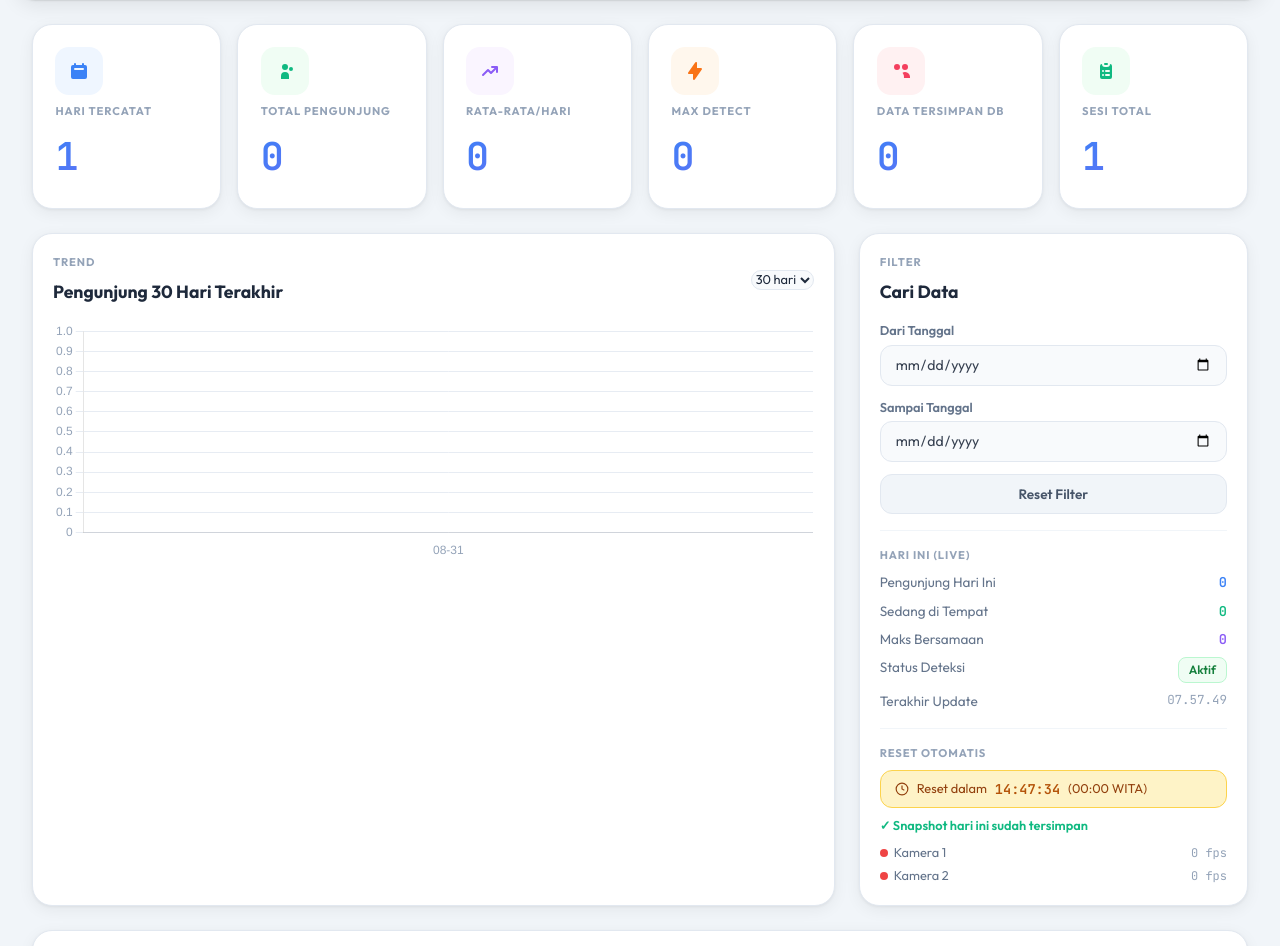
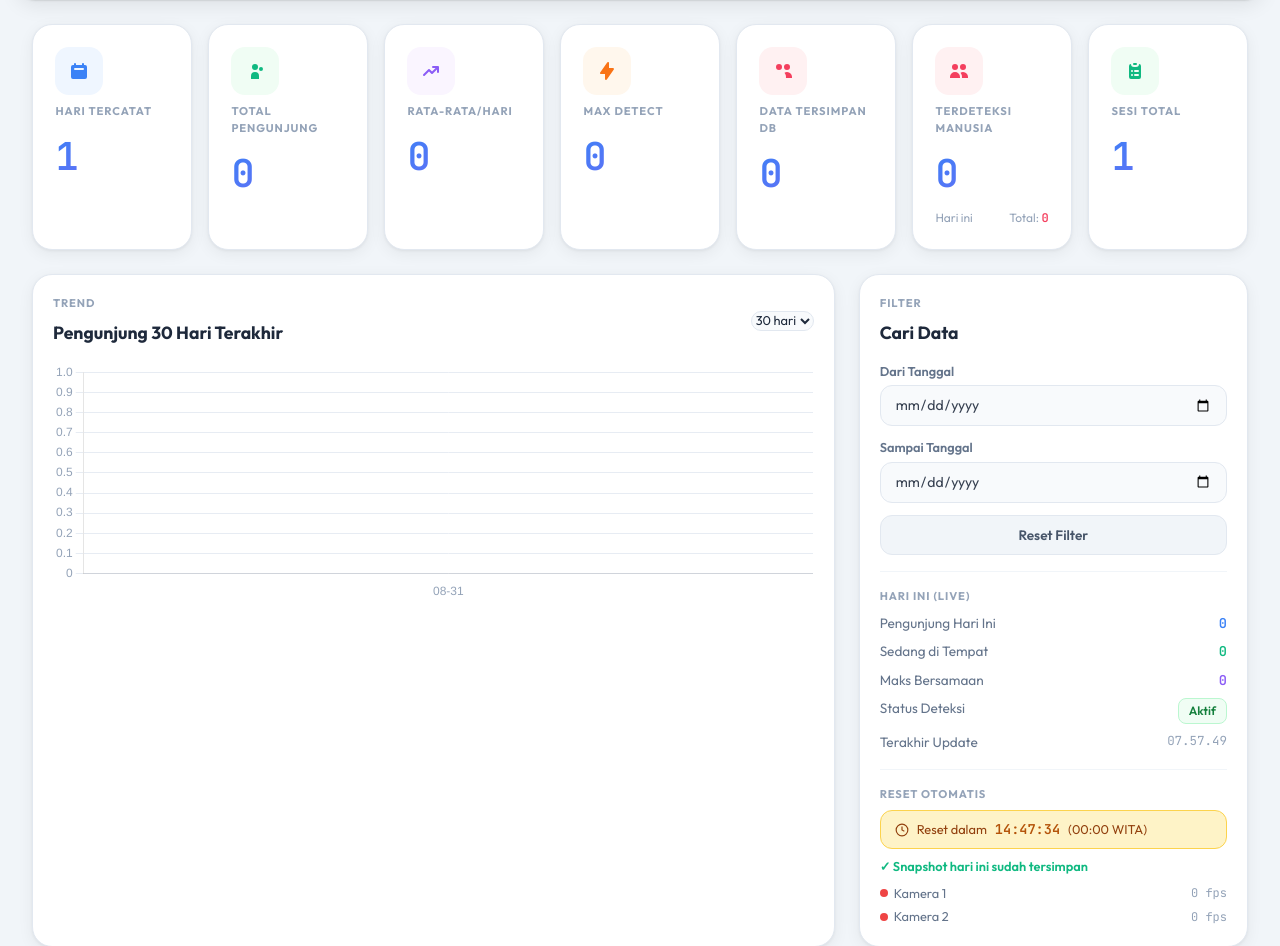
Before and after one commit to ICT-Bayan-Group/facedetection-counting, a Flask app: page /data-pengunjung in a window 1280 px wide. Shown: the part 80-1026 px from the top of the page. Run offline with Flask 3, Linux system fonts and the light colour scheme; data comes from the database, SQL or seed files in the repository; data that the repository does not hold is empty; some libraries are stand-ins or nearby versions.

Commit message:
update objek stats

```diff
--- a/templates/data_pengunjung.html
+++ b/templates/data_pengunjung.html
@@ -326,7 +326,7 @@
 <main class="max-w-7xl mx-auto px-4 sm:px-6 lg:px-8 py-6 space-y-6">
 
   <!-- ── STAT CARDS ── -->
-  <div class="grid grid-cols-2 sm:grid-cols-3 lg:grid-cols-6 gap-4">
+  <div class="grid grid-cols-2 sm:grid-cols-3 lg:grid-cols-7 gap-4">
 
     <div class="stat-card">
       <div class="icon-wrap mb-2" style="background:#eff6ff;">
@@ -366,6 +366,22 @@
       </div>
       <p class="section-label">Data Tersimpan DB</p>
       <p class="stat-number" id="dbFaces">0</p>
+    </div>
+
+    <div class="stat-card">
+      <div class="icon-wrap mb-2" style="background:#fff1f2;">
+        <svg width="20" height="20" fill="#f43f5e" viewBox="0 0 20 20">
+          <path d="M9 6a3 3 0 11-6 0 3 3 0 016 0zM17 6a3 3 0 11-6 0 3 3 0 016 0zM12.93 17c.046-.327.07-.66.07-1a6.97 6.97 0 00-1.5-4.33A5 5 0 0119 16v1h-6.07zM6 11a5 5 0 015 5v1H1v-1a5 5 0 015-5z"/>
+        </svg>
+      </div>
+      <p class="section-label">Terdeteksi Manusia</p>
+      <p class="stat-number" id="rawDetections">0</p>
+      <div style="display:flex;justify-content:space-between;align-items:center;margin-top:6px;">
+        <p style="font-size:.75rem;color:#94a3b8;">Hari ini</p>
+        <p style="font-size:.75rem;color:#94a3b8;">
+          Total: <span id="rawDetectionsTotal" style="font-weight:700;color:#f43f5e;font-family:'JetBrains Mono',monospace;">0</span>
+        </p>
+      </div>
     </div>
 
     <div class="stat-card">
@@ -640,6 +656,8 @@
       // FIX: max_count dari SSE (sudah ada di payload sekarang)
       set('todayMax',      d.max_count     ?? 0);
       set('dbFaces',       d.database_faces ?? 0);
+      set('rawDetections', d.raw_detections ?? 0);
+      set('rawDetectionsTotal', d.total_raw_detections ?? 0);
       setTime('lastUpdate');
 
       // Countdown dari server (sinkron dengan WITA)
@@ -786,7 +804,9 @@
       _liveTotal = d.daily_total || 0;
       set('currentCount',  d.current_count  || 0);   // sedang di frame
       set('todayMax',      d.max_count      || 0);   // maks bersamaan
-      set('dbFaces',       d.database_faces || 0);
+      set('dbFaces', d.database_faces || 0);
+      set('rawDetections', d.raw_detections || 0);
+      set('rawDetectionsTotal', d.total_raw_detections || 0);
       setTime('lastUpdate');
 
       // Countdown — sinkron dari server
```
